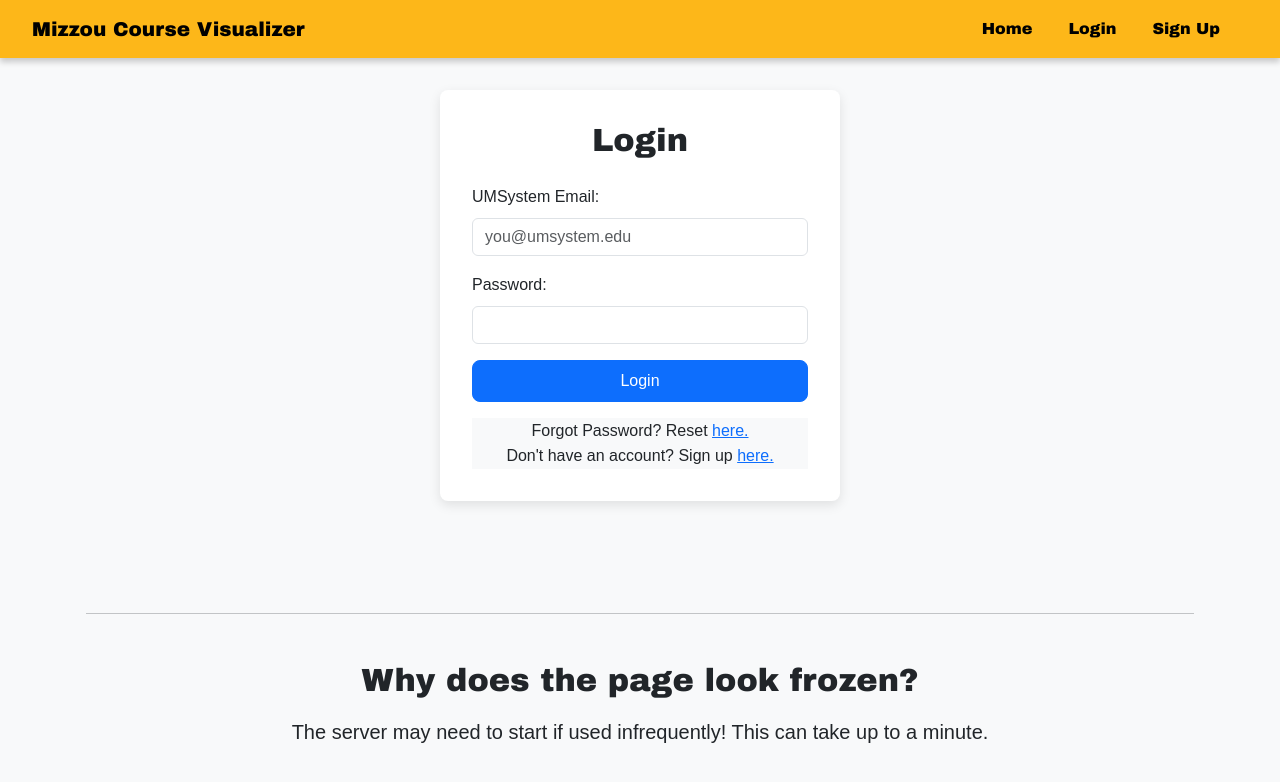
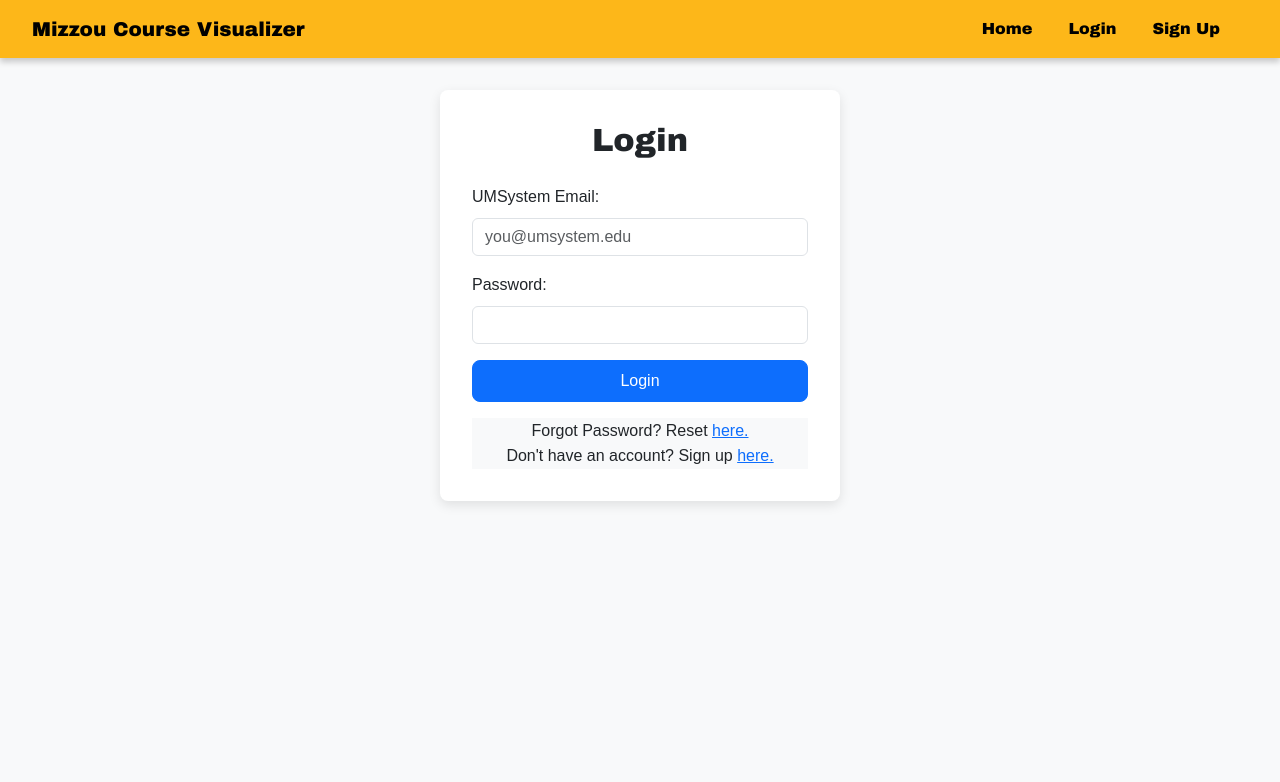
Before and after one commit to Jeh333/Jeh333.github.io, a React (Create React App) app in the folder client/: page /#/login in a window 1280 px wide. Shown: the top 782 px of the page. Built offline with nearby package versions, Linux system fonts and the light colour scheme; no server answers.

Commit message:
Redo LoginPage.js

```diff
--- a/client/src/pages/LoginPage.js
+++ b/client/src/pages/LoginPage.js
@@ -70,7 +70,6 @@ function LoginPage() {
   };
 
 return (
-  <>
   <div className="login-page">
     {/* Page header */}
     <h2 className="mb-4 text-center">Login</h2>
@@ -111,7 +110,7 @@ return (
         />
       </div>
 
-        {/* Submit button */}
+      {/* Submit button: disabled while loading */}
       <button
         type="submit"
         className="btn btn-primary w-100"
@@ -124,33 +123,14 @@ return (
     {/* Links to signup and password reset */}
     <div className="text-center mt-3">
       <p className="mt-2">
-          Forgot Password? Reset{" "}
-          <Link to="/reset-password" className="text-primary">
-            here.
-          </Link>
+      Forgot Password? Reset <Link to="/reset-password" className="text-primary">here.</Link>
       </p>
       <p>
-          Don't have an account? Sign up{" "}
-          <Link to="/signup" className="text-primary">
-            here.
-          </Link>
+        Don't have an account? Sign up <Link to="/signup" className="text-primary">here.</Link>
       </p>
     </div>
   </div>
-
-    {/* New content styled like other pages */}
-    <div className="container mt-5 text-center">
-      <hr className="my-5" />
-      <h2 className="mb-3">Why does the page look frozen?</h2>
-      <p className="lead mb-5">
-        The server may need to start if used infrequently! This can take up to a
-        minute.
-      </p>
-    </div>
-  </>
 );
-
-
 }
 
 export default LoginPage;
```
Lines whose indentation alone changed are shown as unchanged.
